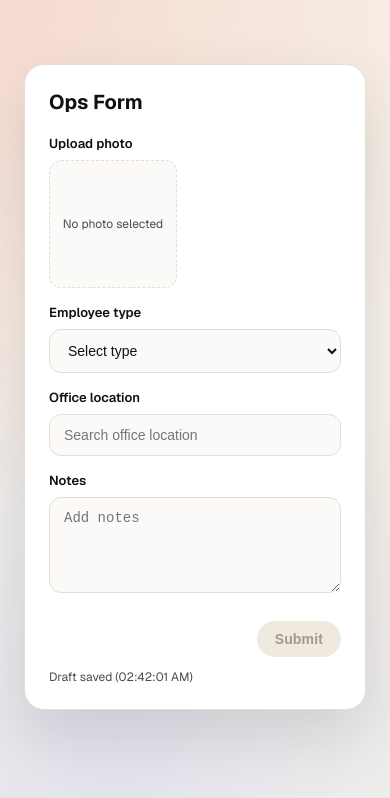
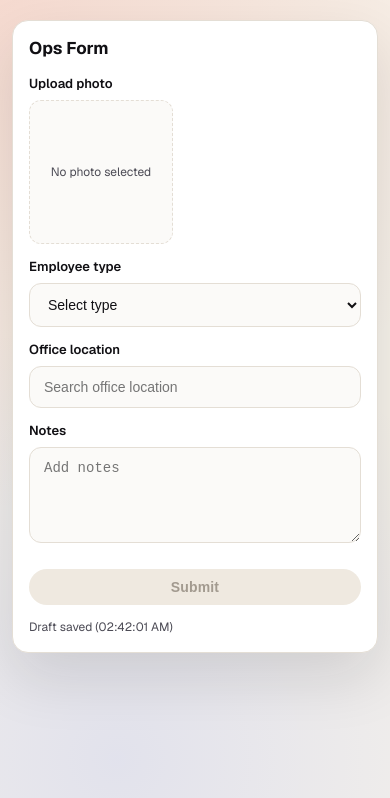
Before and after one commit to rahman189/emp-app, a Next.js app: page /wizard/1 in a window 390 px wide. Shown: the top 798 px of the page. Built offline with nearby package versions, Linux system fonts and the light colour scheme.

Commit message:
refactor: implement responsive UI

```diff
--- a/src/app/layout.tsx
+++ b/src/app/layout.tsx
@@ -1,4 +1,4 @@
-import type { Metadata } from 'next';
+import type { Metadata, Viewport } from 'next';
 import { Geist, Geist_Mono } from 'next/font/google';
 import './globals.css';
 import '../styles/variables.scss';
@@ -18,6 +18,13 @@ export const metadata: Metadata = {
   description: 'Generated by create next app',
 };
 
+export const viewport: Viewport = {
+  width: 'device-width',
+  initialScale: 1,
+  maximumScale: 1,
+  userScalable: false,
+};
+
 export default function RootLayout({
   children,
 }: Readonly<{
--- a/src/app/page.module.scss
+++ b/src/app/page.module.scss
@@ -25,6 +25,11 @@
     gap: 3rem;
   }
 
+  &__table {
+    width: 100%;
+    min-width: 0;
+  }
+
   &__form {
     display: grid;
     gap: 1rem;
@@ -33,6 +38,7 @@
   &__field {
     display: grid;
     gap: 0.5rem;
+    min-width: 0;
   }
 
   &__label {
@@ -83,6 +89,7 @@
     background: #fbfaf8;
     font-size: 0.875rem;
     color: var(--ink);
+    width: 100%;
   }
 
   &__error {
@@ -106,3 +113,42 @@
     min-height: 1rem;
   }
 }
+
+@media (max-width: 1024px) {
+  .page {
+    padding: 2.5rem 1.25rem 4rem;
+
+    &__main {
+      gap: 2rem;
+    }
+  }
+}
+
+@media (max-width: 700px) {
+  .page {
+    padding: 1.25rem 0.75rem 2.5rem;
+
+    &__main {
+      gap: 1.25rem;
+    }
+
+    &__form {
+      gap: 0.875rem;
+    }
+
+    &__actions {
+      flex-direction: column-reverse;
+      align-items: stretch;
+      gap: 0.625rem;
+
+      :global(button) {
+        width: 100%;
+      }
+    }
+
+    &__meta {
+      margin-top: 0;
+      line-height: 1.4;
+    }
+  }
+}
--- a/src/components/Card/Card.module.scss
+++ b/src/components/Card/Card.module.scss
@@ -27,3 +27,15 @@
     gap: 1rem;
   }
 }
+
+@media (max-width: 700px) {
+  .card {
+    border-radius: 1rem;
+    padding: 1rem;
+    gap: 1rem;
+
+    &__title {
+      font-size: 1.0625rem;
+    }
+  }
+}
--- a/src/components/PhotoUpload/PhotoUpload.module.scss
+++ b/src/components/PhotoUpload/PhotoUpload.module.scss
@@ -24,6 +24,7 @@
   &__trigger {
     display: inline-grid;
     cursor: pointer;
+    width: fit-content;
   }
 
   &__preview {
@@ -44,6 +45,8 @@
     font-size: 0.75rem;
     color: var(--ink-muted);
     background: #fbfaf8;
+    text-align: center;
+    padding: 0.5rem;
   }
 
   &__error {
@@ -52,3 +55,18 @@
     font-weight: 600;
   }
 }
+
+@media (max-width: 700px) {
+  .photo-upload {
+    &__trigger {
+      width: 100%;
+      justify-items: start;
+    }
+
+    &__preview,
+    &__placeholder {
+      width: min(9rem, 55vw);
+      height: min(9rem, 55vw);
+    }
+  }
+}
--- a/src/components/Table/Table.tsx
+++ b/src/components/Table/Table.tsx
@@ -11,6 +11,7 @@ export function Table<T>({
   const colSpan = Math.max(columns.length, 1);
 
   return (
+    <div className={styles['table__wrap']}>
       <table className={styles.table}>
         <thead>
           <tr>
@@ -60,5 +61,6 @@ export function Table<T>({
           )}
         </tbody>
       </table>
+    </div>
   );
 }
--- a/src/components/Toast/Toast.module.scss
+++ b/src/components/Toast/Toast.module.scss
@@ -100,6 +100,32 @@
   }
 }
 
+@media (max-width: 700px) {
+  .toast {
+    min-width: 0;
+    width: calc(100vw - 1rem);
+    max-width: calc(100vw - 1rem);
+
+    &--top-left,
+    &--top-center,
+    &--top-right {
+      top: 0.5rem;
+      left: 50%;
+      right: auto;
+      transform: translateX(-50%);
+    }
+
+    &--bottom-left,
+    &--bottom-center,
+    &--bottom-right {
+      bottom: 0.5rem;
+      left: 50%;
+      right: auto;
+      transform: translateX(-50%);
+    }
+  }
+}
+
 @keyframes toast-enter {
   from {
     opacity: 0;
```
Also changed, not shown: src/app/employee/EmployeeActions/EmployeeActions.module.scss (+10 -0 lines), src/app/employee/EmployeeTable/EmployeeTable.module.scss (+11 -0 lines), src/components/DropdownButton/DropdownButton.module.scss (+21 -0 lines), src/components/Pagination/Pagination.module.scss (+16 -1 lines), src/components/Table/Table.module.scss (+26 -0 lines). Lines whose indentation alone changed are shown as unchanged.
